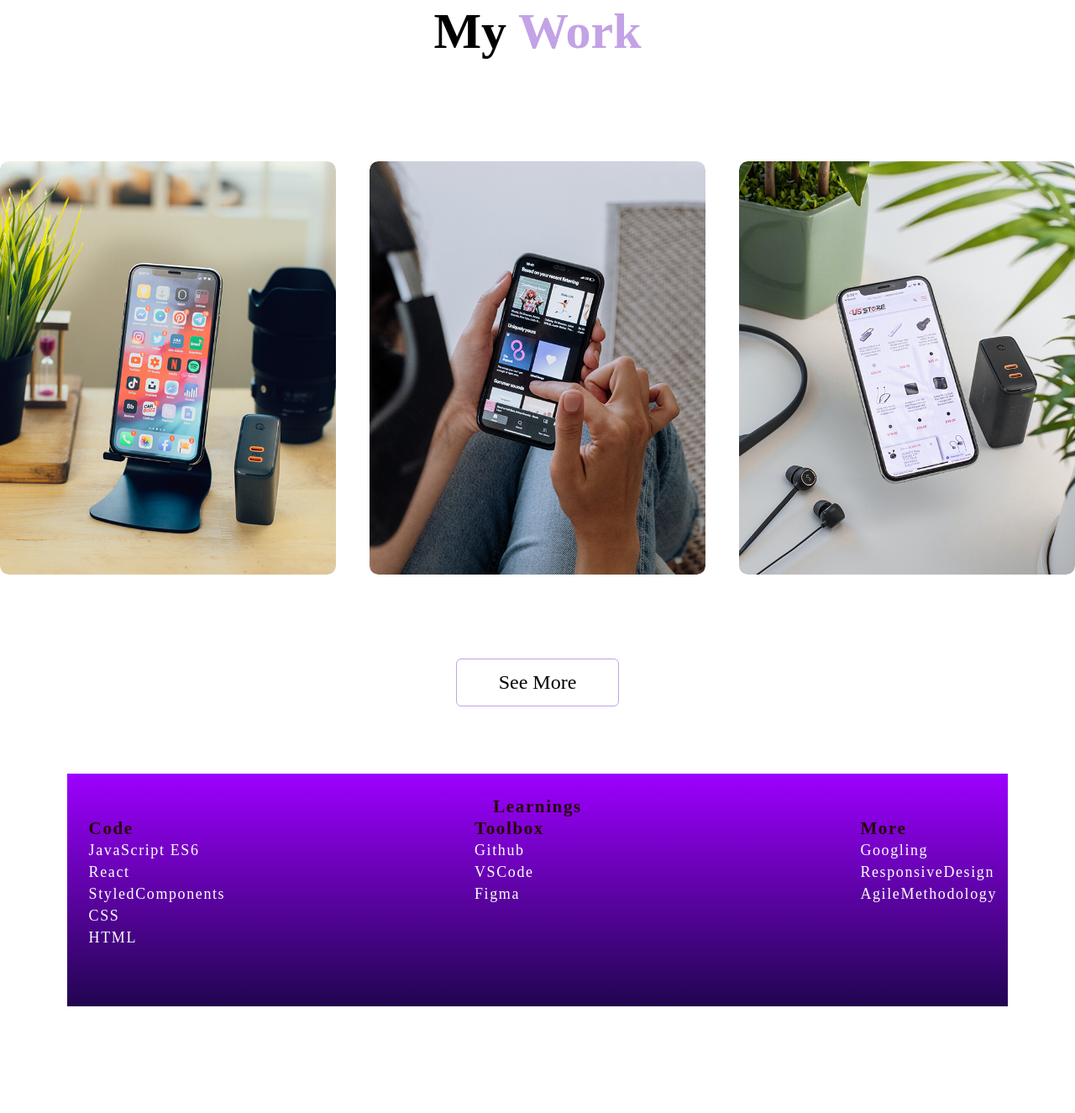
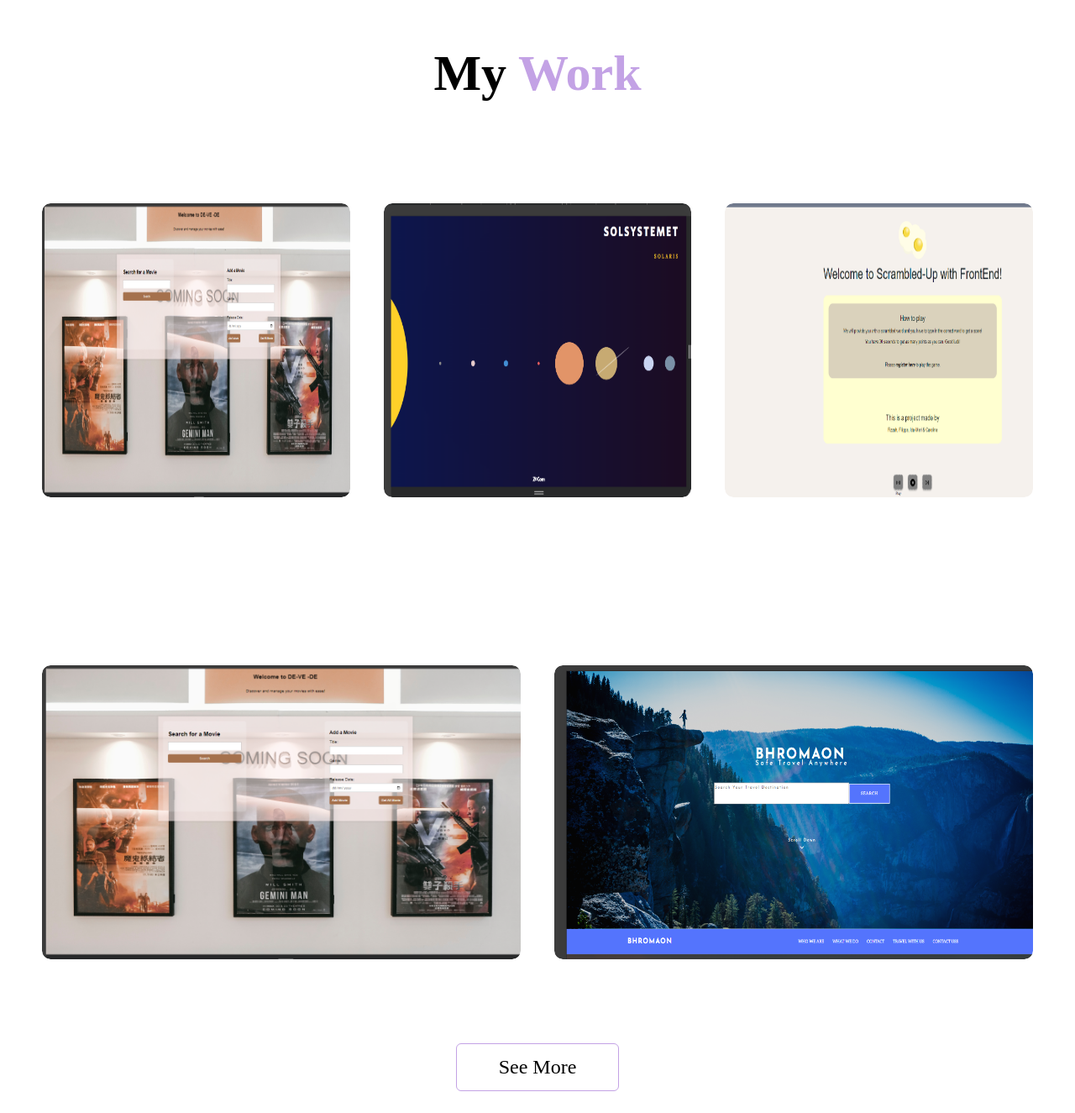
Before and after one commit to FizzahSikander/MY-PORTFOLIO, a plain HTML site: page index.html in a window 1280 px wide. Shown: the part 2999-4324 px from the top of the page at 84% size. Drawn offline with nearby package versions, Linux system fonts and the light colour scheme.

Commit message:
added works

```diff
--- a/index.css
+++ b/index.css
@@ -375,8 +375,9 @@ h3 {
     color: #250404;
 }
 
-#portfolio {
+.portfolio {
     padding: 50px 0;
+    margin: 50px;
 }
 
 .work-list {
@@ -397,6 +398,7 @@ h3 {
     border-radius: 10px;
     display: block;
     transition: transform 0.5s;
+    height: 350px;
 }
 
 .layer {
@@ -620,11 +622,11 @@ textarea {
     align-content: center;
     align-items: center;
     background: linear-gradient(#9d00ff, rgb(33, 5, 80));
-    padding: 2%;
+    padding: 4%;
     font-family: 'EB Garamond';
     font-style: normal;
     font-weight: 400;
-    font-size: 18px;
+    font-size: 22px;
     line-height: 26px;
     /* identical to box height, or 72% */
     color: #FFFFFF;
--- a/index.html
+++ b/index.html
@@ -126,35 +126,68 @@
             </div>
         </div>
     </section>
-    <div id="portfolio">
+    <div class="portfolio">
         <div class="container">
             <h1 class="sub-title">My <span>Work</span></h1>
             <div class="work-list">
                 <div class="work">
-                    <img src="images/work-1.png">
+                    <img src="images/DE_VE_DE.png">
                     <div class="layer">
                         <h3>Social Media App</h3>
                         <p>The app connects you to talented people around the world .Download it from playstore</p>
                         <span class="firstcard_skills"></span><span class="firstcard_skillsone"> |JavaScript| , |HTML| ,
                             |CSS| </span>
-                        <a href="#"><i class="fa-solid fa-arrow-up-right-from-square"></i></a>
-                        <a href="#"><i class="bx bxl-github"></i></a>
+                        <a href="https://movies-cc185.firebaseapp.com"><i
+                                class="fa-solid fa-arrow-up-right-from-square"></i></a>
+                        <a href="https://github.com/FizzahSikander/DE-VA-DE"><i class="bx bxl-github"></i></a>
                     </div>
                 </div>
                 <div class="work">
-                    <img src="images/work-2.png">
+                    <img src="images/Solaris.png">
                     <div class="layer">
                         <h3>Social Media App</h3>
                         <p>The app connects you to talented people around the world .Download it from playstore</p>
-                        <a href="#"><i class="fa-solid fa-arrow-up-right-from-square"></i></a>
+                        <a href="https://github.com/FizzahSikander/exam"><i
+                                class="fa-solid fa-arrow-up-right-from-square"></i></a>
                     </div>
                 </div>
                 <div class="work">
-                    <img src="images/work-3.png">
+                    <img src="images/Scrambled-Up.png">
                     <div class="layer">
                         <h3>Social Media App</h3>
                         <p>The app connects you to talented people around the world .Download it from playstore</p>
-                        <a href="#"><i class="fa-solid fa-arrow-up-right-from-square"></i></a>
+                        <a href="https://github.com/FizzahSikander/scramble-game-1"><i
+                                class="fa-solid fa-arrow-up-right-from-square"></i></a>
+                    </div>
+                </div>
+            </div>
+        </div>
+    </div>
+    <div class="portfolio">
+        <div class="container">
+            <div class="work-list">
+                <div class="work">
+                    <img src="images/DE_VE_DE.png">
+                    <div class="layer">
+                        <h3>Social Media App</h3>
+                        <p>The app connects you to talented people around the world .Download it from playstore</p>
+                        <span class="firstcard_skills"></span><span class="firstcard_skillsone"> |JavaScript| , |HTML| ,
+                            |CSS| </span>
+                        <a href="https://movies-cc185.firebaseapp.com"><i
+                                class="fa-solid fa-arrow-up-right-from-square"></i></a>
+                        <a href="https://github.com/FizzahSikander/DE-VA-DE"><i class="bx bxl-github"></i></a>
+                    </div>
+                </div>
+                <div class="work">
+                    <img src="images/BHROMAON.png">
+                    <div class="layer">
+                        <h3>Social Media App</h3>
+                        <p>The app connects you to talented people around the world .Download it from playstore</p>
+                        <span class="firstcard_skills"></span><span class="firstcard_skillsone"> |JavaScript| , |HTML| ,
+                            |CSS| </span>
+                        <a href="https://fizzahsikander.github.io/BHROMAON/"><i
+                                class="fa-solid fa-arrow-up-right-from-square"></i></a>
+                        <a href="https://github.com/FizzahSikander/BHROMAON"><i class="bx bxl-github"></i></a>
                     </div>
                 </div>
             </div>
@@ -218,12 +251,16 @@
             </div>
         </div>
         <div class="social-icons">
-            <a href="#"><svg xmlns="http://www.w3.org/2000/svg" width="80" height="80" fill="currentColor" class="bi bi-linkedin" viewBox="0 0 16 16">
-                <path d="M0 1.146C0 .513.526 0 1.175 0h13.65C15.474 0 16 .513 16 1.146v13.708c0 .633-.526 1.146-1.175 1.146H1.175C.526 16 0 15.487 0 14.854zm4.943 12.248V6.169H2.542v7.225zm-1.2-8.212c.837 0 1.358-.554 1.358-1.248-.015-.709-.52-1.248-1.342-1.248S2.4 3.226 2.4 3.934c0 .694.521 1.248 1.327 1.248zm4.908 8.212V9.359c0-.216.016-.432.08-.586.173-.431.568-.878 1.232-.878.869 0 1.216.662 1.216 1.634v3.865h2.401V9.25c0-2.22-1.184-3.252-2.764-3.252-1.274 0-1.845.7-2.165 1.193v.025h-.016l.016-.025V6.169h-2.4c.03.678 0 7.225 0 7.225z"/>
-              </svg></a>
-            <a href="#"><svg xmlns="http://www.w3.org/2000/svg" width="80" height="80" fill="currentColor" class="bi bi-github" viewBox="0 0 16 16">
-                <path d="M8 0C3.58 0 0 3.58 0 8c0 3.54 2.29 6.53 5.47 7.59.4.07.55-.17.55-.38 0-.19-.01-.82-.01-1.49-2.01.37-2.53-.49-2.69-.94-.09-.23-.48-.94-.82-1.13-.28-.15-.68-.52-.01-.53.63-.01 1.08.58 1.23.82.72 1.21 1.87.87 2.33.66.07-.52.28-.87.51-1.07-1.78-.2-3.64-.89-3.64-3.95 0-.87.31-1.59.82-2.15-.08-.2-.36-1.02.08-2.12 0 0 .67-.21 2.2.82.64-.18 1.32-.27 2-.27s1.36.09 2 .27c1.53-1.04 2.2-.82 2.2-.82.44 1.1.16 1.92.08 2.12.51.56.82 1.27.82 2.15 0 3.07-1.87 3.75-3.65 3.95.29.25.54.73.54 1.48 0 1.07-.01 1.93-.01 2.2 0 .21.15.46.55.38A8.01 8.01 0 0 0 16 8c0-4.42-3.58-8-8-8"/>
-              </svg></a>
+            <a href="#"><svg xmlns="http://www.w3.org/2000/svg" width="80" height="80" fill="currentColor"
+                    class="bi bi-linkedin" viewBox="0 0 16 16">
+                    <path
+                        d="M0 1.146C0 .513.526 0 1.175 0h13.65C15.474 0 16 .513 16 1.146v13.708c0 .633-.526 1.146-1.175 1.146H1.175C.526 16 0 15.487 0 14.854zm4.943 12.248V6.169H2.542v7.225zm-1.2-8.212c.837 0 1.358-.554 1.358-1.248-.015-.709-.52-1.248-1.342-1.248S2.4 3.226 2.4 3.934c0 .694.521 1.248 1.327 1.248zm4.908 8.212V9.359c0-.216.016-.432.08-.586.173-.431.568-.878 1.232-.878.869 0 1.216.662 1.216 1.634v3.865h2.401V9.25c0-2.22-1.184-3.252-2.764-3.252-1.274 0-1.845.7-2.165 1.193v.025h-.016l.016-.025V6.169h-2.4c.03.678 0 7.225 0 7.225z" />
+                </svg></a>
+            <a href="#"><svg xmlns="http://www.w3.org/2000/svg" width="80" height="80" fill="currentColor"
+                    class="bi bi-github" viewBox="0 0 16 16">
+                    <path
+                        d="M8 0C3.58 0 0 3.58 0 8c0 3.54 2.29 6.53 5.47 7.59.4.07.55-.17.55-.38 0-.19-.01-.82-.01-1.49-2.01.37-2.53-.49-2.69-.94-.09-.23-.48-.94-.82-1.13-.28-.15-.68-.52-.01-.53.63-.01 1.08.58 1.23.82.72 1.21 1.87.87 2.33.66.07-.52.28-.87.51-1.07-1.78-.2-3.64-.89-3.64-3.95 0-.87.31-1.59.82-2.15-.08-.2-.36-1.02.08-2.12 0 0 .67-.21 2.2.82.64-.18 1.32-.27 2-.27s1.36.09 2 .27c1.53-1.04 2.2-.82 2.2-.82.44 1.1.16 1.92.08 2.12.51.56.82 1.27.82 2.15 0 3.07-1.87 3.75-3.65 3.95.29.25.54.73.54 1.48 0 1.07-.01 1.93-.01 2.2 0 .21.15.46.55.38A8.01 8.01 0 0 0 16 8c0-4.42-3.58-8-8-8" />
+                </svg></a>
         </div>
     </section>
     <script src="main.js"></script>
```
Also changed, not shown: images/BHROMAON.png (added), images/DE_VE_DE.png (added), images/Scrambled-Up.png (added), images/Solaris.png (added).
